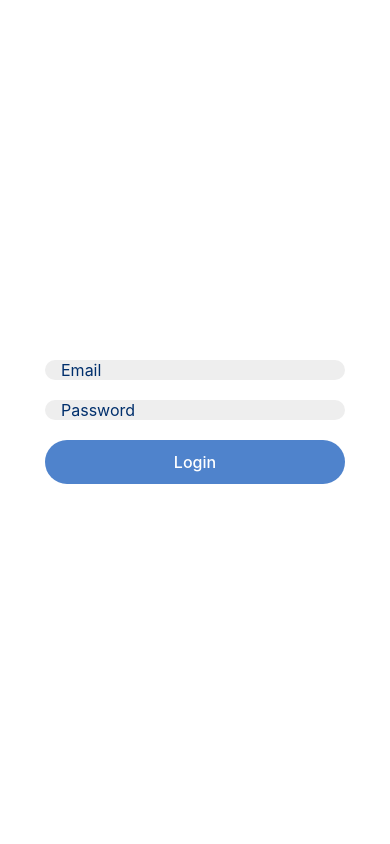
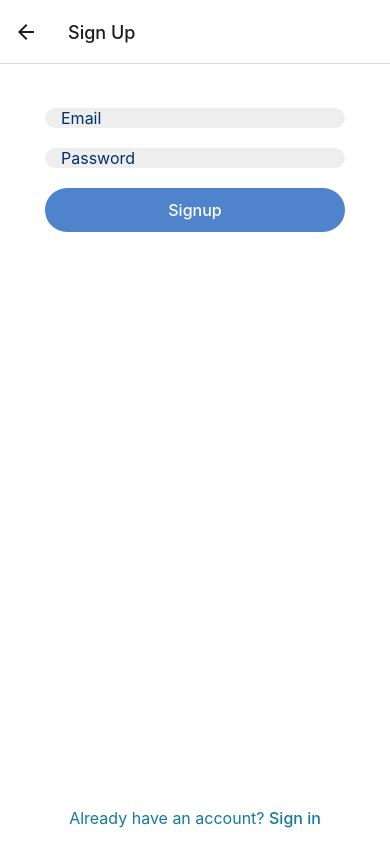
Before and after one commit to Jithinkrishnapu/MachineTest, a React Native app: screen /signup in a window 390 px wide. Built offline with nearby package versions, Linux system fonts and the light colour scheme.

Commit message:
Register and Navigate Completed

```diff
--- a/App.js
+++ b/App.js
@@ -7,18 +7,22 @@ import {
   StatusBar
 } from 'react-native';
 
-import Form from './Src/Components/Form';
+import { NavigationContainer } from '@react-navigation/native';
+
+import Routes from './Src/Route';
 
 export default class App extends Component   {
   render() {
     return (
-      <View style={styles.container}>
+      <NavigationContainer>
+        <View style={styles.container}>
         <StatusBar
           backgroundColor="#002f6c"
           barStyle="light-content"
         />
-        <Form type='Login'/>
+        <Routes/>
       </View>
+      </NavigationContainer>
     );
   }
 }
@@ -26,7 +30,5 @@ export default class App extends Component   {
 const styles = StyleSheet.create({
   container: {
     flex: 1,
-    justifyContent: 'center',
-      alignItems: 'center',
   }
 });
--- a/Src/Components/Pages/Login.js
+++ b/Src/Components/Pages/Login.js
@@ -1,17 +1,28 @@
 import React, { Component } from 'react';
 import { StyleSheet, Text, View,TouchableOpacity } from 'react-native';
 
-import {Actions} from 'react-native-router-flux';
+import { createNativeStackNavigator } from '@react-navigation/native-stack';
+
+
 
 import Form from '../Form';
+import Signup from './SignUp';
+
+const Stack = createNativeStackNavigator();
+
+function NavRules({navigation}) {
+    return (
+      <NavigationContainer>
+        <Stack.Navigator >
+          <Stack.Screen name="signup"  component={Signup} />
+        </Stack.Navigator>
+      </NavigationContainer>
+    );
+  }
 
 export default class Login extends Component {
-
-    signup() {
-        Actions.signup()
-    }
-
-    render() {
+ render() {
+    const {navigation} = this.props
         return(
                 <View style={styles.container}>
                 <Text>{'\n'}</Text>
@@ -19,7 +30,7 @@ export default class Login extends Component {
                 <Form type="Login"/>
                 <View style={styles.signupTextCont}>
                     <Text style={styles.signupText}>Dont have an account yet? </Text>
-                    <TouchableOpacity onPress={this.signup}><Text style={styles.signupButton}>Signup</Text></TouchableOpacity>
+                    <TouchableOpacity onPress={() => navigation.navigate('signup')}><Text style={styles.signupButton}>Signup</Text></TouchableOpacity>
                 </View>
             </View>
         )
--- a/Src/Components/Pages/SignUp.js
+++ b/Src/Components/Pages/SignUp.js
@@ -6,17 +6,32 @@ import {
   TouchableOpacity
 } from 'react-native';
 
+
+
+
+
+import Login from './Login';
 import Form from '../Form';
 
+import { NavigationContainer } from '@react-navigation/native';
 import {Actions} from 'react-native-router-flux';
+import { createNativeStackNavigator } from '@react-navigation/native-stack';
+
+const Stack = createNativeStackNavigator();
+
+function NavRules({navigation}) {
+    return (
+      <NavigationContainer>
+        <Stack.Navigator >
+          <Stack.Screen name="login"  component={Login} />
+        </Stack.Navigator>
+      </NavigationContainer>
+    );
+  }
 
 export default class Signup extends Component {
-
-    goBack() {
-        Actions.pop()
-    }
-
     render() {
+        const {navigation} = this.props
         return(
             <View style={styles.container}>
                 <Text>{'\n'}</Text>
@@ -24,7 +39,7 @@ export default class Signup extends Component {
                 <Form type="Signup"/>
                 <View style={styles.signupTextCont}>
                     <Text style={styles.signupText}>Already have an account? </Text>
-                    <TouchableOpacity onPress={this.goBack}><Text style={styles.signupButton}>Sign in</Text></TouchableOpacity>
+                    <TouchableOpacity onPress={() => navigation.navigate('login')}><Text style={styles.signupButton}>Sign in</Text></TouchableOpacity>
                 </View>
             </View>
         )
--- /dev/null
+++ b/Src/Route.js
@@ -0,0 +1,41 @@
+import React, { Component } from 'react';
+
+
+
+import { createNativeStackNavigator } from '@react-navigation/native-stack';
+
+const Stack = createNativeStackNavigator();
+
+import Login from './Components/Pages/Login';
+import Signup from './Components/Pages/SignUp';
+
+export default class Routes extends Component {
+    render() {
+        return (
+
+
+                <Stack.Navigator barButtonIconStyle ={styles.barButtonIconStyle}
+                hideNavBar={false}
+                navigationBarStyle={{backgroundColor: '#1565c0',}}
+                titleStyle={{color: 'white',}}>
+                    <Stack.Screen
+                    name="login"
+                    component={Login}
+                    options={{title:"Login"}}
+                    />
+                    <Stack.Screen
+                    name="signup"
+                    component={Signup}
+                    options={{title:"Sign Up"}}
+                    />
+                </Stack.Navigator>
+
+        )
+    }
+}
+
+const styles = {
+    barButtonIconStyle: {
+        tintColor: 'white'
+    }
+}
```
Also changed, not shown: package.json (+9 -1 lines), 1 other file (tests, documents, lock files or other folders).
